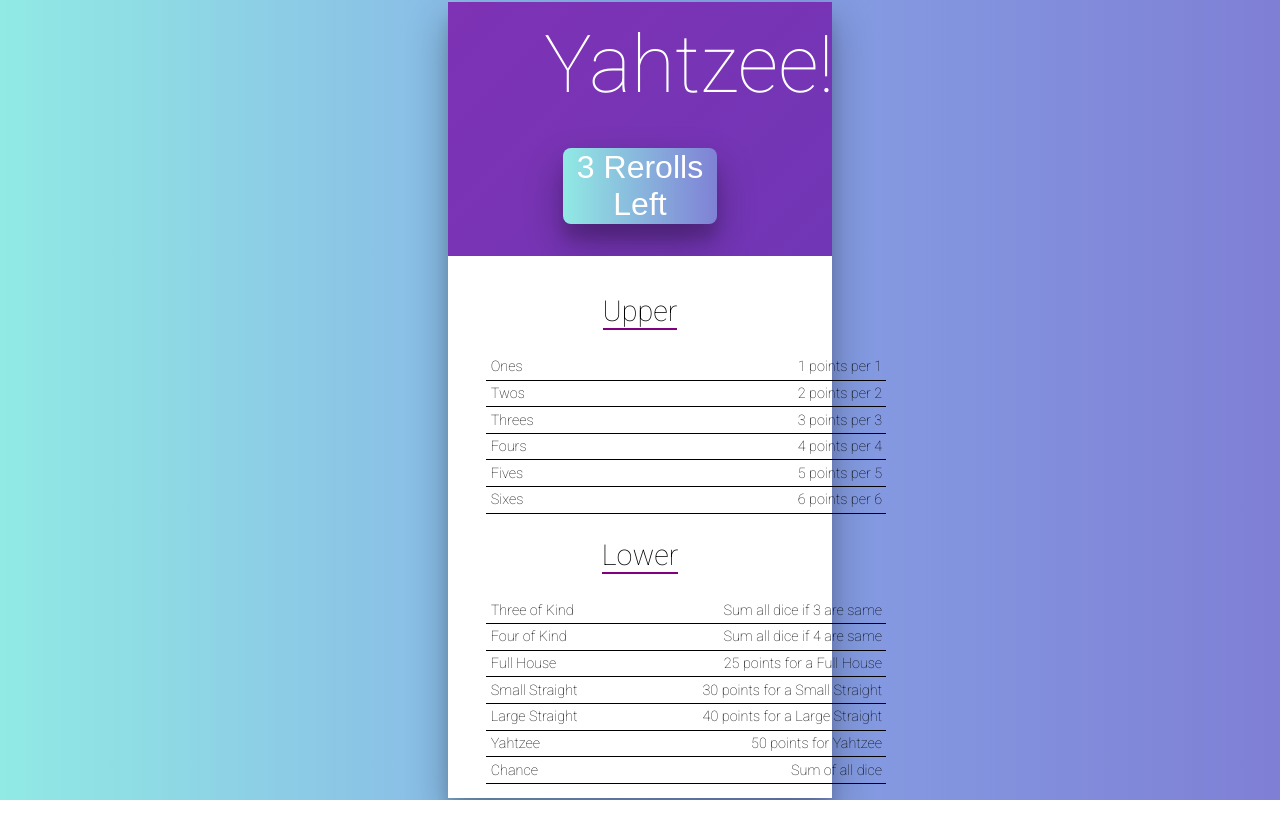
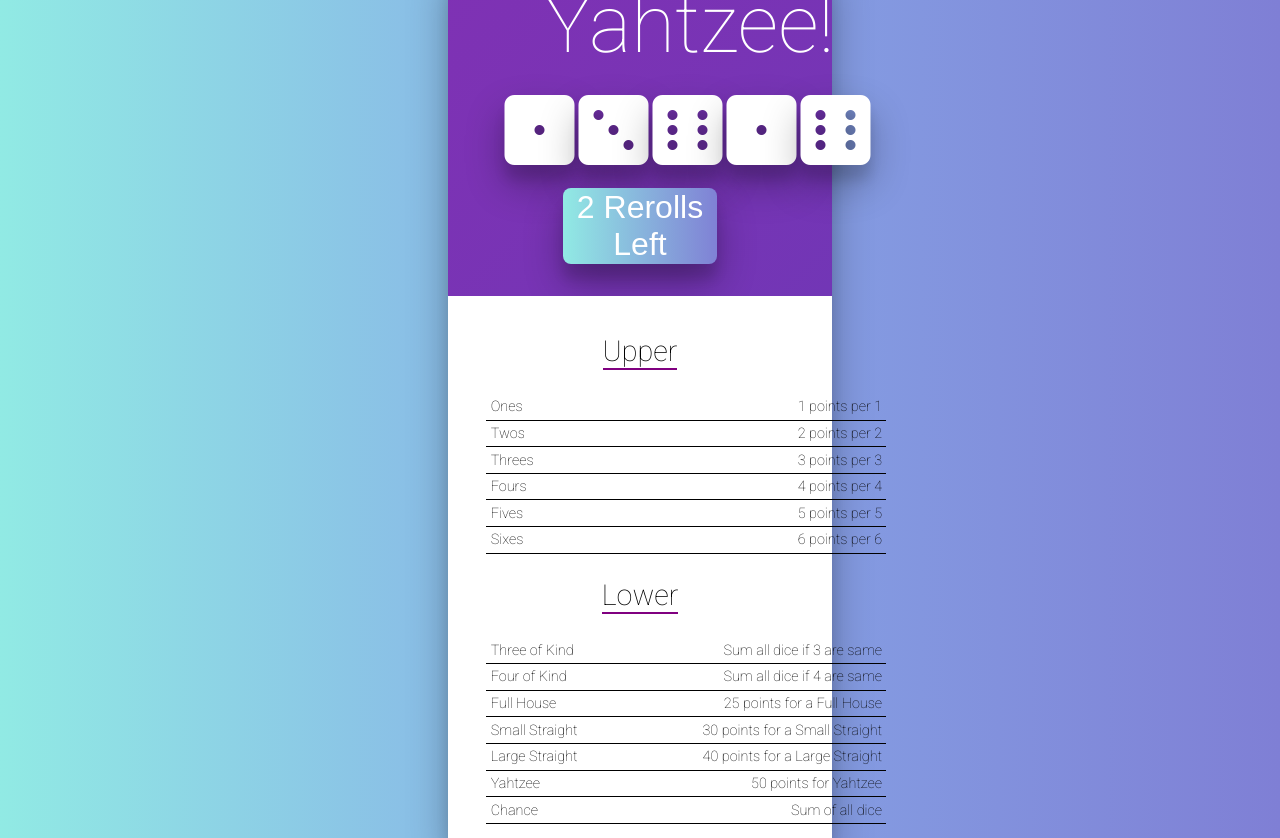
Before and after one commit to sheharyarone/Practice-React-Projects, a React (Create React App) app in the folder 9.Yahtzee/: page / in a window 1280 px wide. Before the commit the page ends 800 px from the top, so only its background shows below. Built offline with nearby package versions, Linux system fonts and the light colour scheme.

Commit message:
animation

```diff
--- a/9.Yahtzee/src/Dice.js
+++ b/9.Yahtzee/src/Dice.js
@@ -12,6 +12,7 @@ class Dice extends Component {
           idx={idx}
           key={idx}
           disabled={this.props.disabled}
+          rolling={this.props.rolling}
           />
       )}
     </div>
--- a/9.Yahtzee/src/Die.css
+++ b/9.Yahtzee/src/Die.css
@@ -26,6 +26,9 @@
 .Die[disabled] {
   cursor: not-allowed;
 }
+.Die-rolling{
+  animation : spin 1s ease-out;
+}
 
 @keyframes spin {
   0% {
--- a/9.Yahtzee/src/Die.js
+++ b/9.Yahtzee/src/Die.js
@@ -3,13 +3,15 @@ import "./Die.css";
 
 class Die extends Component {
   static defaultProps = {
-    icons : ['one','two','three','four','five','six']
+    icons : ['one','two','three','four','five','six'],
+    val:6
   }
   render() {
-    const {icons,locked,val,handleClick}=this.props;
+    const {icons,locked,val,handleClick,rolling}=this.props;
     let classes=`Die fas fa-dice-${icons[val-1]} fa-5x `;
 
     if (locked) classes+='Die-locked';
+    if(rolling && !locked) classes+='Die-rolling';
     return (
       <i
         className={classes}
--- a/9.Yahtzee/src/Game.js
+++ b/9.Yahtzee/src/Game.js
@@ -13,7 +13,7 @@ class Game extends Component {
       dice: Array.from({ length: NUM_DICE }),
       locked: Array(NUM_DICE).fill(false),
       rollsLeft: NUM_ROLLS,
-
+      rolling:false,
       scores: {
         ones: undefined,
         twos: undefined,
@@ -33,7 +33,14 @@ class Game extends Component {
     this.roll = this.roll.bind(this);
     this.doScore = this.doScore.bind(this);
     this.toggleLocked=this.toggleLocked.bind(this);
+    this.animateRoll=this.animateRoll.bind(this);
   }
+  componentDidMount() { this.animateRoll(); } // VERY FIRST RENDER
+  animateRoll(){
+    this.setState({
+      rolling:true},()=>{setTimeout(this.roll,1000);
+      });
+    }
 
   roll(evt) {
     // roll dice whose indexes are in reroll
@@ -43,7 +50,8 @@ class Game extends Component {
         st.locked[i] ? d : Math.ceil(Math.random() * 6)
       ),
       locked: st.rollsLeft > 1 ? st.locked : Array(NUM_DICE).fill(true),
-      rollsLeft: st.rollsLeft - 1
+      rollsLeft: st.rollsLeft - 1,
+      rolling:false
     }));}
   }
 
@@ -85,12 +93,13 @@ class Game extends Component {
               locked={this.state.locked}
               handleClick={this.toggleLocked}
               disabled={this.state.rollsLeft===0}
+              rolling={this.state.rolling}
             />
             <div className='Game-button-wrapper'>
               <button
                 className='Game-reroll'
                 disabled={this.state.locked.every(x => x)}
-                onClick={this.roll}
+                onClick={this.animateRoll}
               >
                 {this.state.rollsLeft} Rerolls Left
               </button>
```
